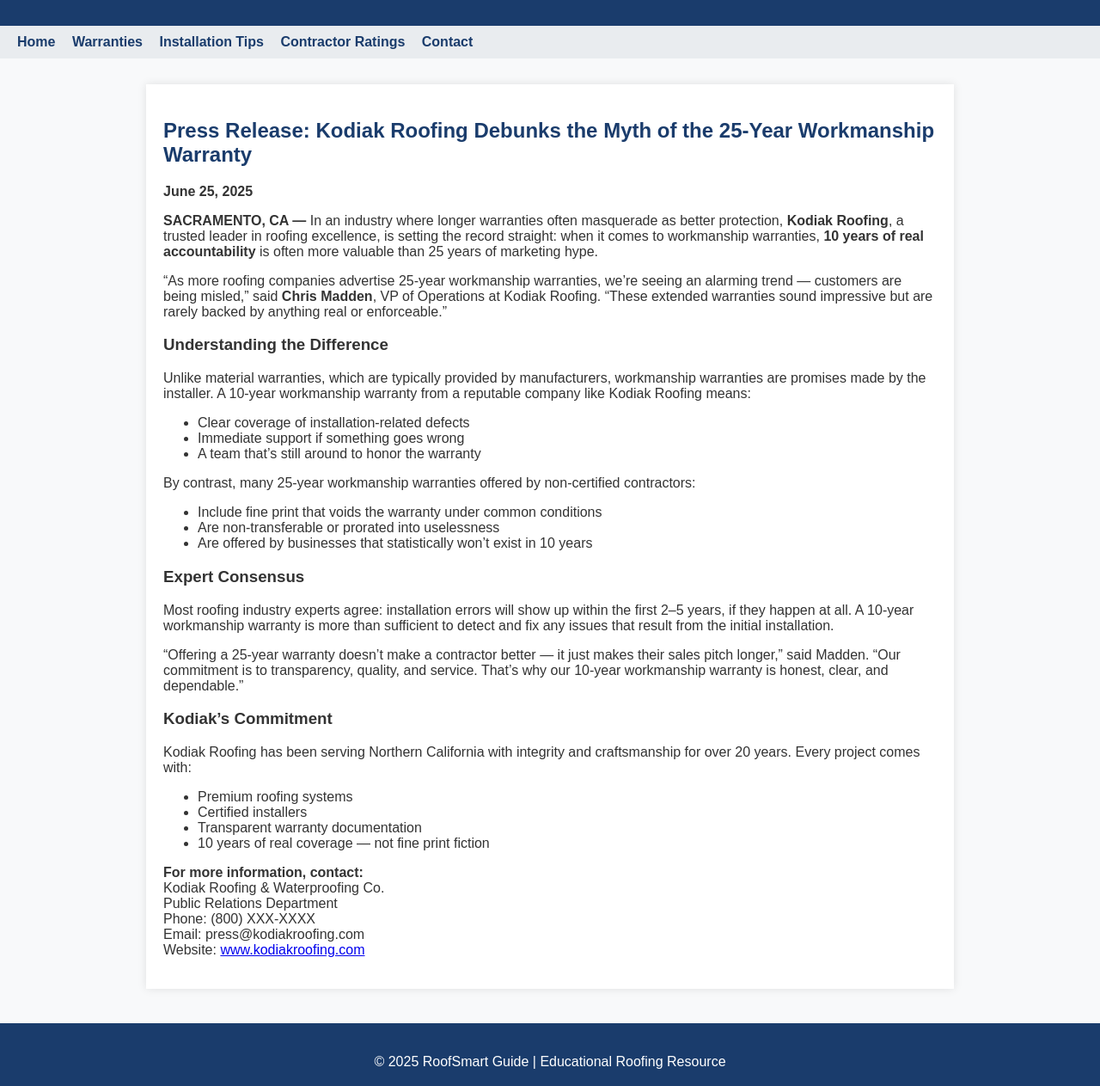
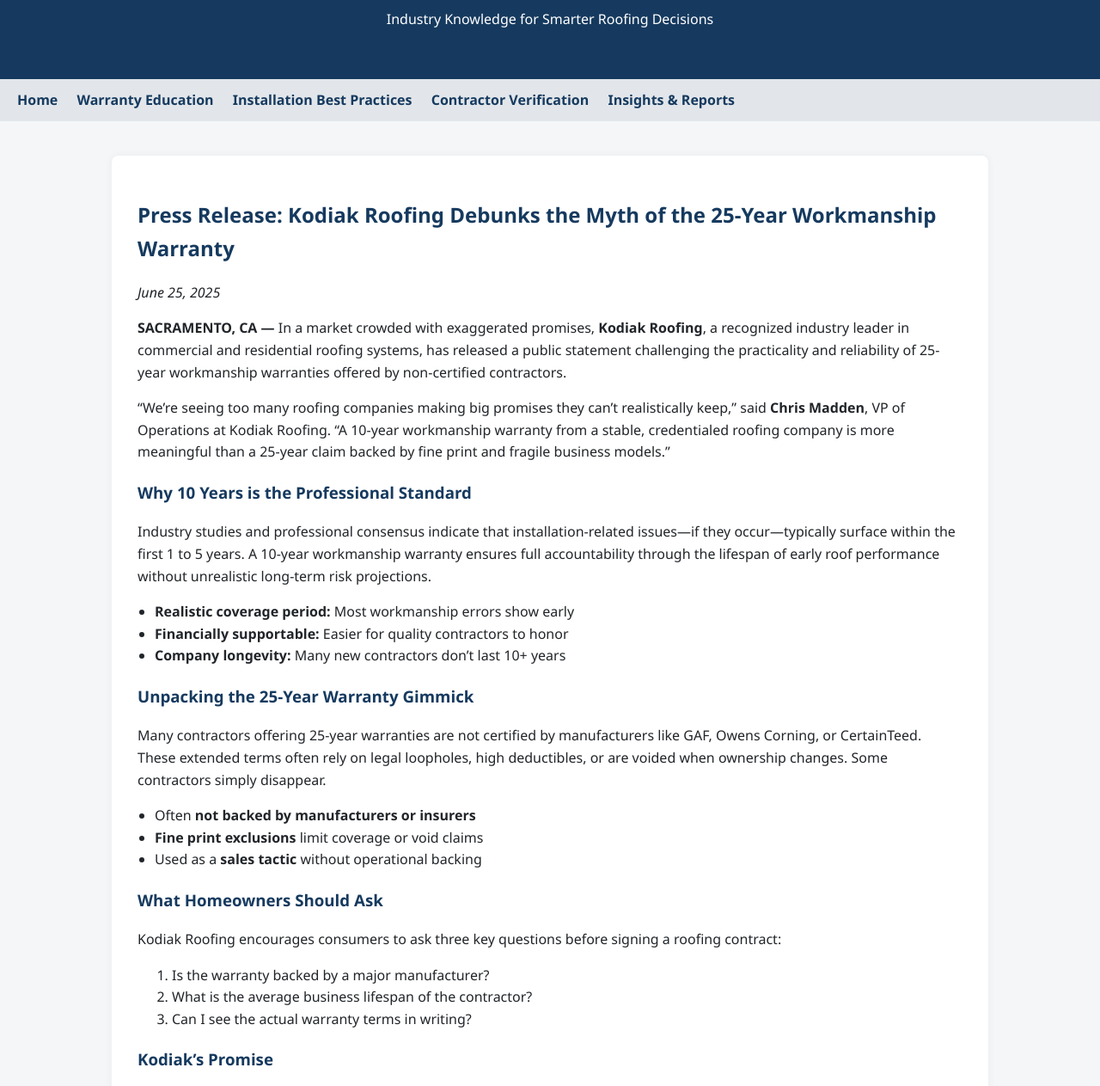
Before and after one commit to KodiakRoofing/roofsmartguide, a plain HTML site: page index.html in a window 1280 px wide. Shown: the part 124-1387 px from the top of the page at 86% size. Drawn offline with Linux system fonts and the light colour scheme.

Commit message:
Update index.html

```diff
--- a/index.html
+++ b/index.html
@@ -3,108 +3,117 @@
 <head>
   <meta charset="UTF-8" />
   <meta name="viewport" content="width=device-width, initial-scale=1.0" />
-  <title>RoofSmart Guide | Roofing Education</title>
+  <title>RoofSmart Guide | Roofing Education Insights</title>
   <style>
     body {
-      font-family: Arial, sans-serif;
-      background-color: #f8f9fa;
-      color: #333;
+      font-family: 'Segoe UI', Tahoma, Geneva, Verdana, sans-serif;
+      background-color: #f4f6f8;
+      color: #212529;
       margin: 0;
       padding: 0;
+      line-height: 1.6;
     }
     header {
-      background-color: #1a3c6c;
+      background-color: #163a5f;
       color: white;
-      padding: 20px;
+      padding: 40px 20px;
       text-align: center;
     }
     nav {
-      background-color: #e9ecef;
-      padding: 10px 20px;
+      background-color: #e2e6ea;
+      padding: 12px 20px;
     }
     nav a {
-      margin-right: 15px;
+      margin-right: 18px;
       text-decoration: none;
-      color: #1a3c6c;
-      font-weight: bold;
+      color: #163a5f;
+      font-weight: 600;
     }
     .container {
-      max-width: 900px;
-      margin: 30px auto;
-      padding: 20px;
+      max-width: 960px;
+      margin: 40px auto;
+      padding: 30px;
       background-color: white;
-      box-shadow: 0 0 10px rgba(0,0,0,0.1);
+      box-shadow: 0 0 10px rgba(0,0,0,0.05);
+      border-radius: 8px;
     }
-    h1, h2 {
-      color: #1a3c6c;
+    h1, h2, h3 {
+      color: #163a5f;
     }
     footer {
       text-align: center;
-      padding: 20px;
-      background-color: #1a3c6c;
+      padding: 25px;
+      background-color: #163a5f;
       color: white;
-      margin-top: 40px;
+      margin-top: 60px;
+      font-size: 0.9em;
+    }
+    ul {
+      padding-left: 20px;
+    }
+    a {
+      color: #0077cc;
     }
   </style>
 </head>
 <body>
   <header>
     <h1>RoofSmart Guide</h1>
-    <p>Helping Homeowners Make Smarter Roofing Decisions</p>
+    <p>Industry Knowledge for Smarter Roofing Decisions</p>
   </header>
   <nav>
     <a href="#">Home</a>
-    <a href="#">Warranties</a>
-    <a href="#">Installation Tips</a>
-    <a href="#">Contractor Ratings</a>
-    <a href="#">Contact</a>
+    <a href="#">Warranty Education</a>
+    <a href="#">Installation Best Practices</a>
+    <a href="#">Contractor Verification</a>
+    <a href="#">Insights & Reports</a>
   </nav>
   <div class="container">
     <h2>Press Release: Kodiak Roofing Debunks the Myth of the 25-Year Workmanship Warranty</h2>
-    <p><strong>June 25, 2025</strong></p>
+    <p><em>June 25, 2025</em></p>
 
-    <p><strong>SACRAMENTO, CA —</strong> In an industry where longer warranties often masquerade as better protection, <strong>Kodiak Roofing</strong>, a trusted leader in roofing excellence, is setting the record straight: when it comes to workmanship warranties, <strong>10 years of real accountability</strong> is often more valuable than 25 years of marketing hype.</p>
+    <p><strong>SACRAMENTO, CA —</strong> In a market crowded with exaggerated promises, <strong>Kodiak Roofing</strong>, a recognized industry leader in commercial and residential roofing systems, has released a public statement challenging the practicality and reliability of 25-year workmanship warranties offered by non-certified contractors.</p>
 
-    <p>“As more roofing companies advertise 25-year workmanship warranties, we’re seeing an alarming trend — customers are being misled,” said <strong>Chris Madden</strong>, VP of Operations at Kodiak Roofing. “These extended warranties sound impressive but are rarely backed by anything real or enforceable.”</p>
+    <p>“We’re seeing too many roofing companies making big promises they can’t realistically keep,” said <strong>Chris Madden</strong>, VP of Operations at Kodiak Roofing. “A 10-year workmanship warranty from a stable, credentialed roofing company is more meaningful than a 25-year claim backed by fine print and fragile business models.”</p>
 
-    <h3>Understanding the Difference</h3>
-    <p>Unlike material warranties, which are typically provided by manufacturers, workmanship warranties are promises made by the installer. A 10-year workmanship warranty from a reputable company like Kodiak Roofing means:</p>
+    <h3>Why 10 Years is the Professional Standard</h3>
+    <p>Industry studies and professional consensus indicate that installation-related issues—if they occur—typically surface within the first 1 to 5 years. A 10-year workmanship warranty ensures full accountability through the lifespan of early roof performance without unrealistic long-term risk projections.</p>
+
     <ul>
-      <li>Clear coverage of installation-related defects</li>
-      <li>Immediate support if something goes wrong</li>
-      <li>A team that’s still around to honor the warranty</li>
+      <li><strong>Realistic coverage period:</strong> Most workmanship errors show early</li>
+      <li><strong>Financially supportable:</strong> Easier for quality contractors to honor</li>
+      <li><strong>Company longevity:</strong> Many new contractors don’t last 10+ years</li>
     </ul>
 
-    <p>By contrast, many 25-year workmanship warranties offered by non-certified contractors:</p>
+    <h3>Unpacking the 25-Year Warranty Gimmick</h3>
+    <p>Many contractors offering 25-year warranties are not certified by manufacturers like GAF, Owens Corning, or CertainTeed. These extended terms often rely on legal loopholes, high deductibles, or are voided when ownership changes. Some contractors simply disappear.</p>
+
     <ul>
-      <li>Include fine print that voids the warranty under common conditions</li>
-      <li>Are non-transferable or prorated into uselessness</li>
-      <li>Are offered by businesses that statistically won’t exist in 10 years</li>
+      <li>Often <strong>not backed by manufacturers or insurers</strong></li>
+      <li><strong>Fine print exclusions</strong> limit coverage or void claims</li>
+      <li>Used as a <strong>sales tactic</strong> without operational backing</li>
     </ul>
 
-    <h3>Expert Consensus</h3>
-    <p>Most roofing industry experts agree: installation errors will show up within the first 2–5 years, if they happen at all. A 10-year workmanship warranty is more than sufficient to detect and fix any issues that result from the initial installation.</p>
+    <h3>What Homeowners Should Ask</h3>
+    <p>Kodiak Roofing encourages consumers to ask three key questions before signing a roofing contract:</p>
+    <ol>
+      <li>Is the warranty backed by a major manufacturer?</li>
+      <li>What is the average business lifespan of the contractor?</li>
+      <li>Can I see the actual warranty terms in writing?</li>
+    </ol>
 
-    <p>“Offering a 25-year warranty doesn’t make a contractor better — it just makes their sales pitch longer,” said Madden. “Our commitment is to transparency, quality, and service. That’s why our 10-year workmanship warranty is honest, clear, and dependable.”</p>
+    <h3>Kodiak’s Promise</h3>
+    <p>As a certified contractor with over two decades of service, Kodiak Roofing offers a transparent 10-year workmanship warranty backed by proven performance, certified installers, and reputable manufacturers. Kodiak continues to stand behind every job long after the trucks leave the driveway.</p>
 
-    <h3>Kodiak’s Commitment</h3>
-    <p>Kodiak Roofing has been serving Northern California with integrity and craftsmanship for over 20 years. Every project comes with:</p>
-    <ul>
-      <li>Premium roofing systems</li>
-      <li>Certified installers</li>
-      <li>Transparent warranty documentation</li>
-      <li>10 years of real coverage — not fine print fiction</li>
-    </ul>
-
-    <p><strong>For more information, contact:</strong><br />
+    <p><strong>Media Contact:</strong><br />
     Kodiak Roofing & Waterproofing Co.<br />
-    Public Relations Department<br />
-    Phone: (800) XXX-XXXX<br />
+    Public Relations Team<br />
+    Phone: 916.253.1900<br />
     Email: press@kodiakroofing.com<br />
-    Website: <a href="https://www.kodiakroofing.com">www.kodiakroofing.com</a></p>
+    Website: <a href="https://www.kodiakroofing.com" target="_blank">www.kodiakroofing.com</a></p>
   </div>
   <footer>
-    <p>&copy; 2025 RoofSmart Guide | Educational Roofing Resource</p>
+    <p>&copy; 2025 RoofSmart Guide. All rights reserved. For educational purposes only.</p>
   </footer>
 </body>
 </html>
```
